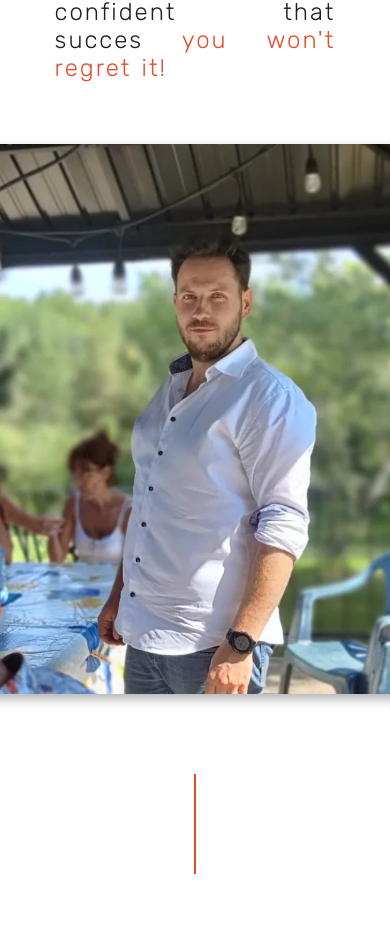
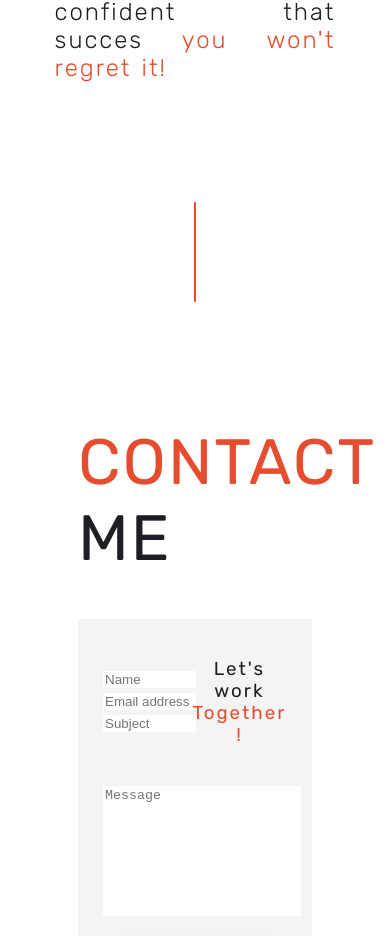
Before and after one commit to Damien-Generet/portfolio_damien_generet, a React (Vite) app: page / in a window 390 px wide. Shown: the part 5394-6330 px from the top of the page. Built offline with nearby package versions, Linux system fonts and the light colour scheme; no server answers.

Commit message:
responvic img

```diff
--- a/src/style/App.scss
+++ b/src/style/App.scss
@@ -454,8 +454,8 @@
 
     & .profilePicture {
       margin-top: 5%;
-      width: 450px;
-      height: 550px;
+      width: 30vw;
+      height: 70vh;
       background-image: url(../../public/damien.jpeg);
       background-repeat: no-repeat;
       box-shadow: 5px 5px 10px rgba(0, 0, 0, 0.308);
@@ -820,4 +820,8 @@
   .card .card-title {
     width: 90%; // Adjust title width
   }
+
+  .profilePicture{
+    display: none;
+  }
 }
```
